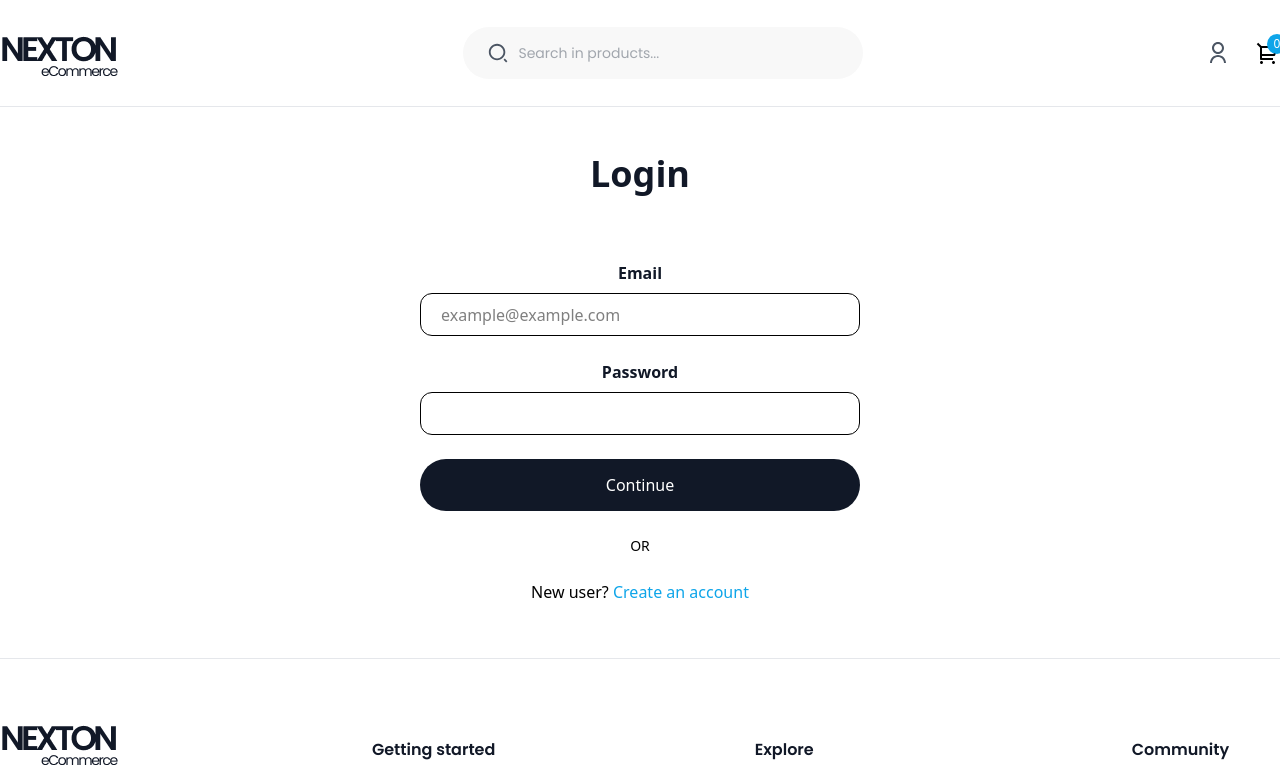
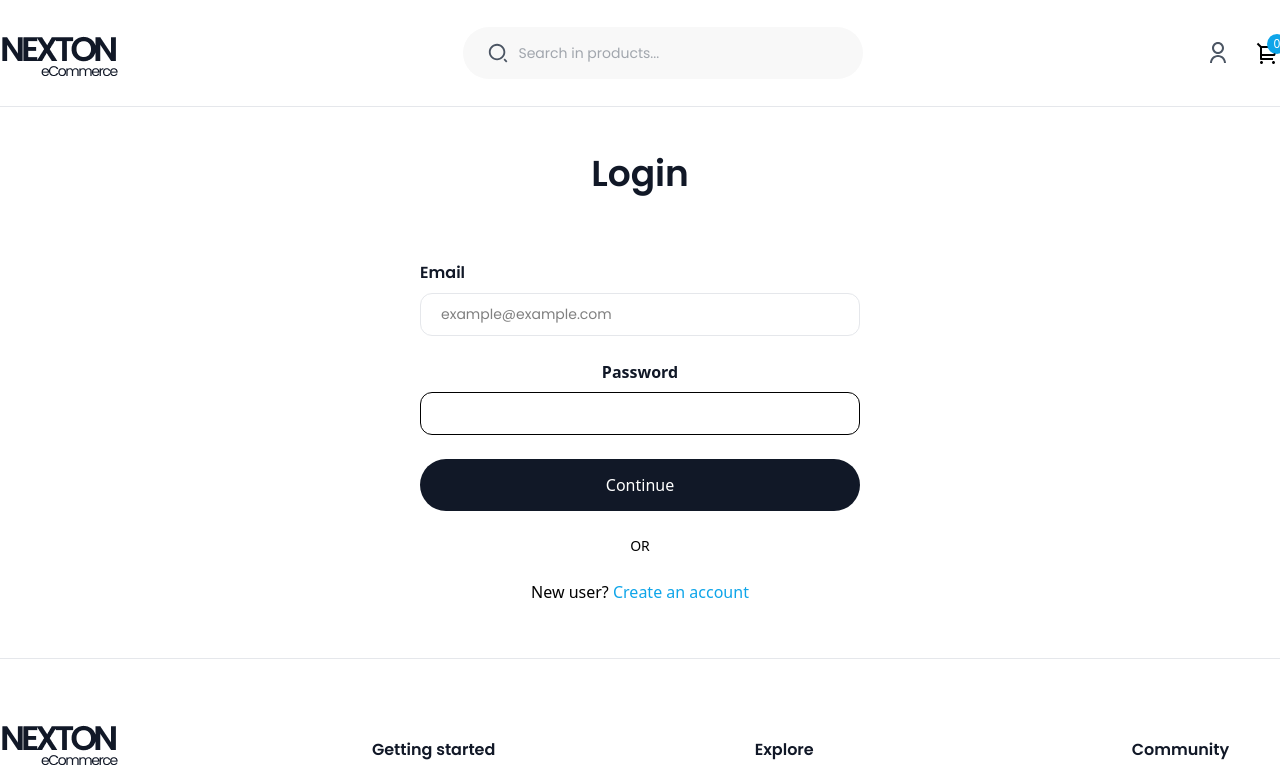
Before and after one commit to Rakib-Hassan-web/E-commarce-Project-nexton-, a React (Vite) app: page /LoginPage in a window 1280 px wide. Shown: the top 783 px of the page. Built offline with nearby package versions, Linux system fonts and the light colour scheme; no server answers.

Commit message:
login page email fixd

```diff
--- a/src/pages/LoginPage.jsx
+++ b/src/pages/LoginPage.jsx
@@ -27,15 +27,15 @@ const LoginPage = () => {
             <div className='flex justify-center items-center'>
                <Form onSubmit={handleSubmit} className='w-[440px] text-center'>
                 {/* -------Header-------- */}
-                <div><h2 className='text-[36px] font-semibold text-second text-center mb-[60px]'>Login</h2></div>
+                <div><h2 className='text-[36px] font-semibold text-second font-praymary mb-[60px]'>Login</h2></div>
 
                 {/* -------Input Box-------- */}
                 <div className='flex flex-col gap-[24px]'>
                     {/* -----Email  */}
                     <div>
-                        <p className='text-base font-semibold text-second'>Email</p>
+                        <p className='text-base font-semibold text-left font-praymary text-second'>Email</p>
                         <p className='text-red-600 font-poppins'>{emailError}</p>
-                        <input  className='w-full border border-BorderCol rounded-[12px] h-[43px] px-5 outline-none mt-2' placeholder='example@example.com' type="email" />
+                        <input  className='w-full border border-[#E5E7EB] font-praymary text-[14px] rounded-[12px] h-[43px] px-5 outline-none mt-2' placeholder='example@example.com' type="email" />
                     </div>
                     {/* -----Password  */}
                     <div>
```
